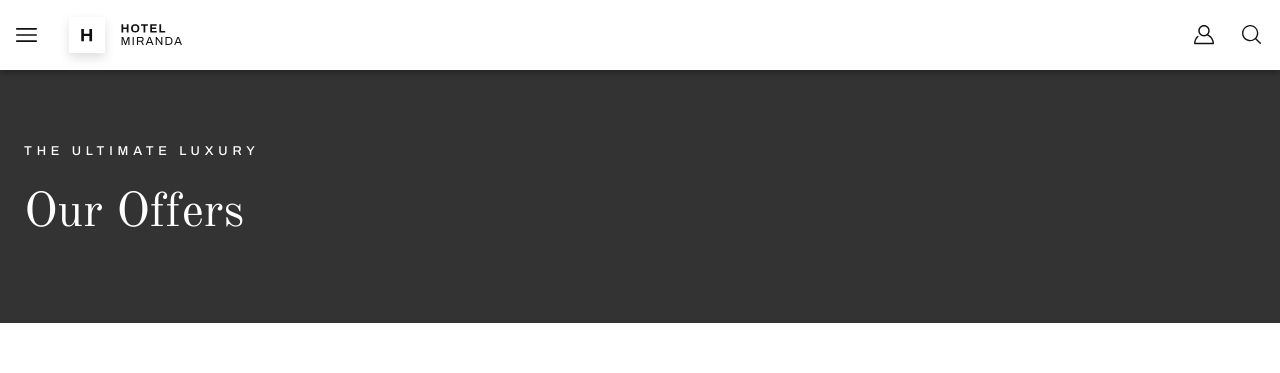
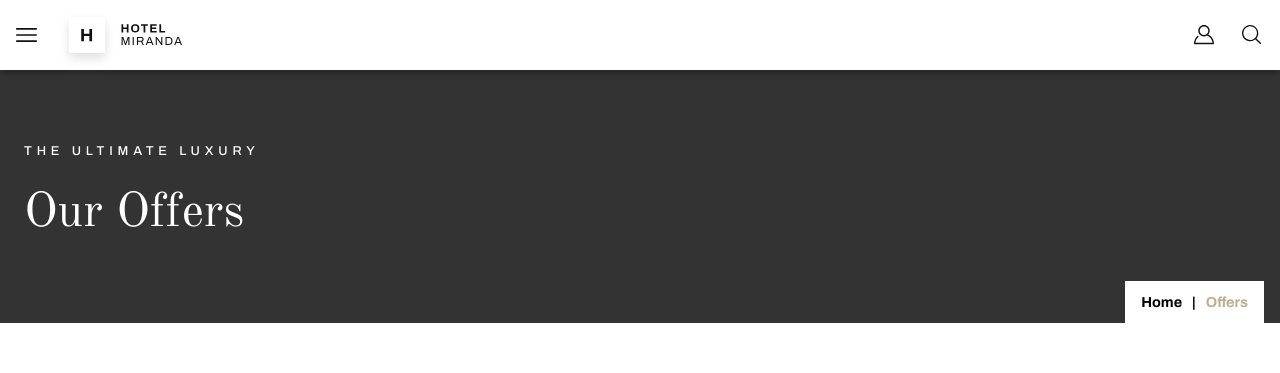
Before and after one commit to Kevinky107/Hotel-Miranda, a website: page offers.html in a window 1280 px wide. Shown: the top 373 px of the page. Drawn offline with nearby package versions, Linux system fonts and the light colour scheme; files whose address does not match are found by name.

Commit message:
FIX: offers/header

```diff
--- a/offers.html
+++ b/offers.html
@@ -48,6 +48,9 @@
         <header>
             <h4>THE ULTIMATE LUXURY</h4>
             <h1>Our Offers</h1>
+            <div class="return">
+                <p><a href="./index.html">Home</a> | <span>Offers</span></p>
+            </div>
         </header>
         <main>
             <section class="cards">
```
